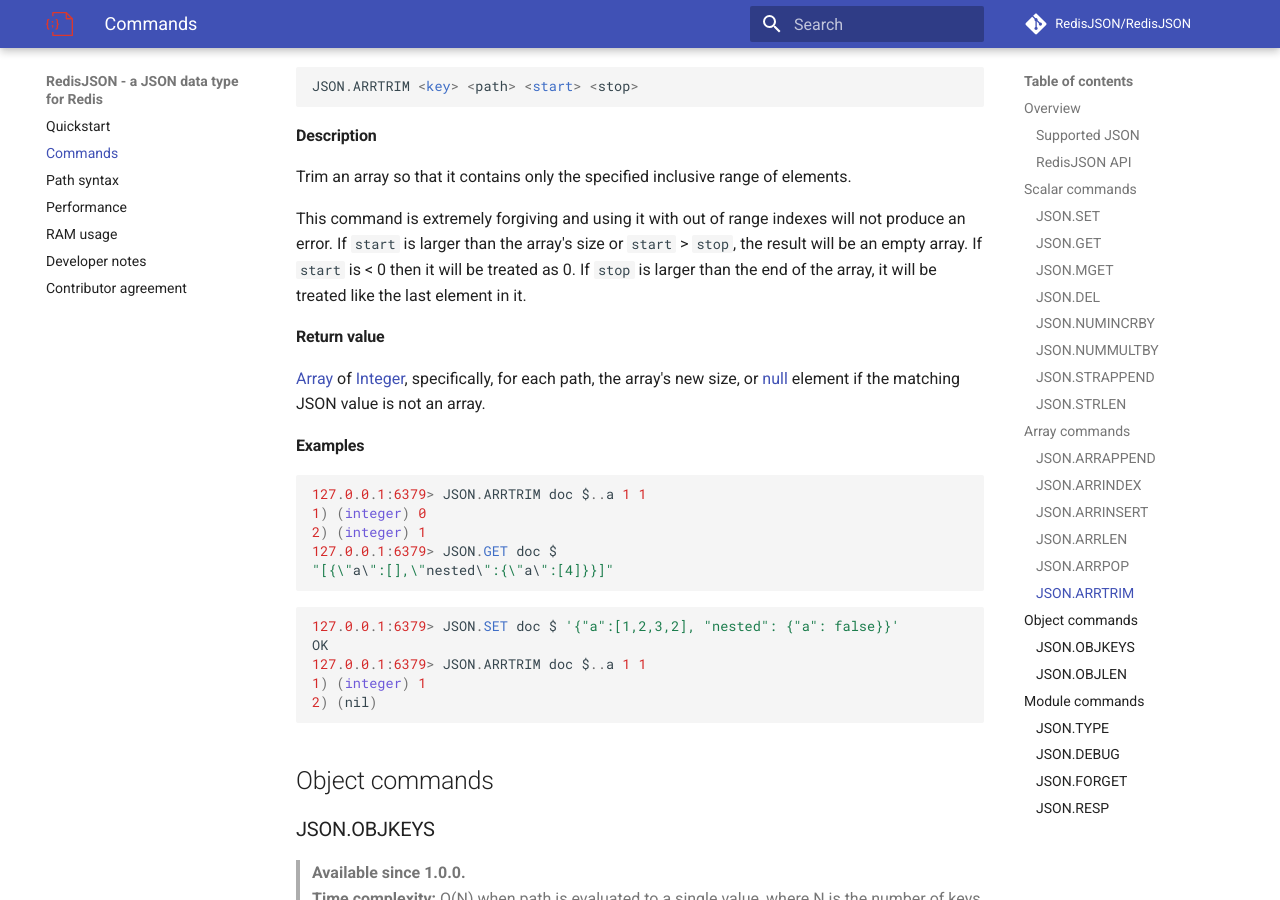
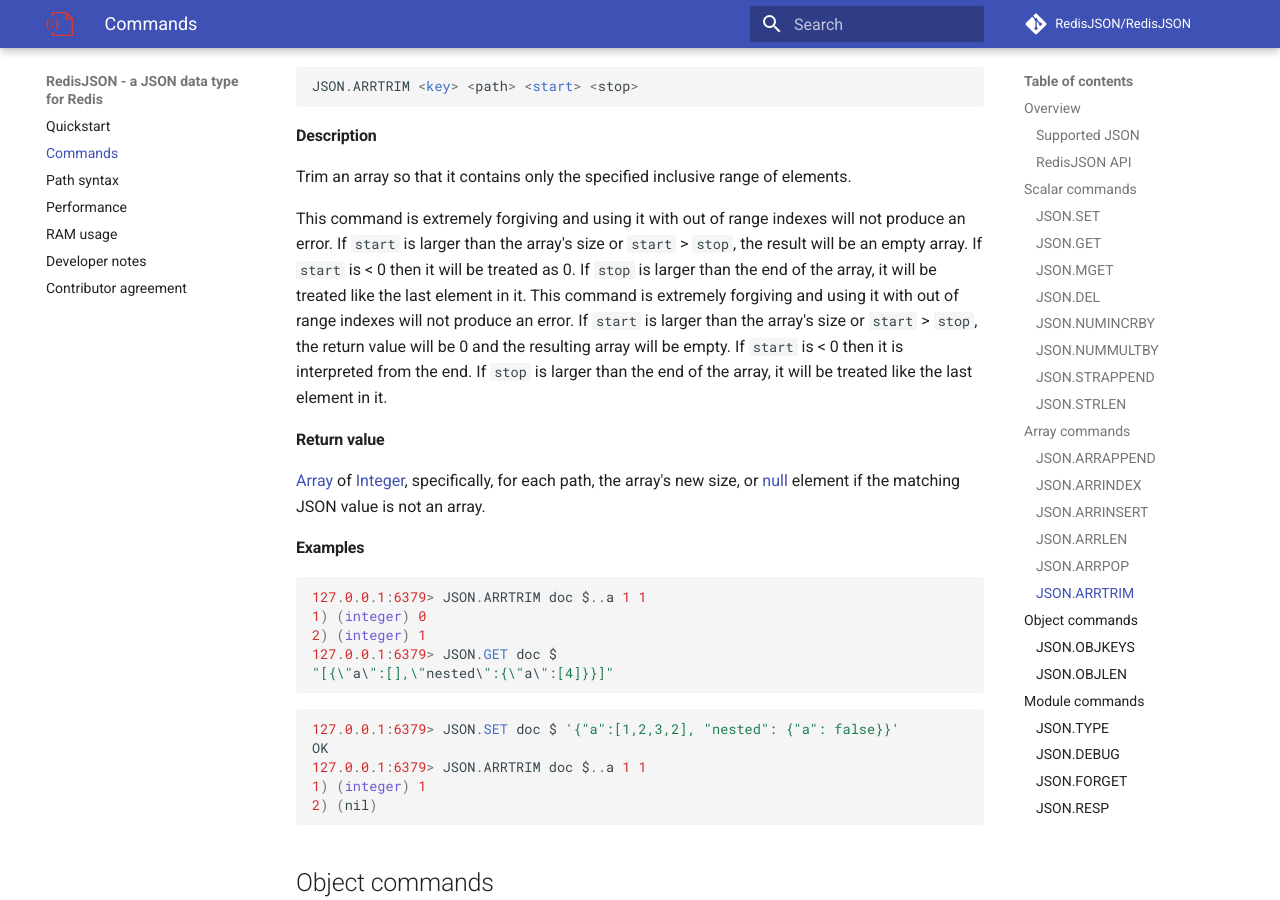
Before and after one commit to RedisJSON/RedisJSON, an MkDocs documentation site: the page built from docs/commands.md, in a window 1280 px wide and 900 px high, scrolled down 11351 px. Built offline with MkDocs 1.6.1 and Material for MkDocs 9.7.7, drawn with Linux system fonts in a browser that asks for light colours; comment, search, counter and statistics services are not loaded.

Commit message:
Update docs/commands.md
Co-authored-by: Omer Shadmi <76992134+oshadmi@users.noreply.github.com>

```diff
--- a/docs/commands.md
+++ b/docs/commands.md
@@ -524,7 +524,7 @@
 Trim an array so that it contains only the specified inclusive range of elements.
 
 This command is extremely forgiving and using it with out of range indexes will not produce an error. If `start` is larger than the array's size or `start` > `stop`, the result will be an empty array. If `start` is < 0 then it will be treated as 0. If `stop` is larger than the end of the array, it will be treated like the last element in it.
-
+This command is extremely forgiving and using it with out of range indexes will not produce an error. If `start` is larger than the array's size or `start` > `stop`, the return value will be 0 and the resulting array will be empty. If `start` is < 0 then it is interpreted from the end. If `stop` is larger than the end of the array, it will be treated like the last element in it.
 #### Return value
 
 [Array][4] of [Integer][2], specifically, for each path, the array's new size, or [null][6] element if the matching JSON value is not an array.
```
